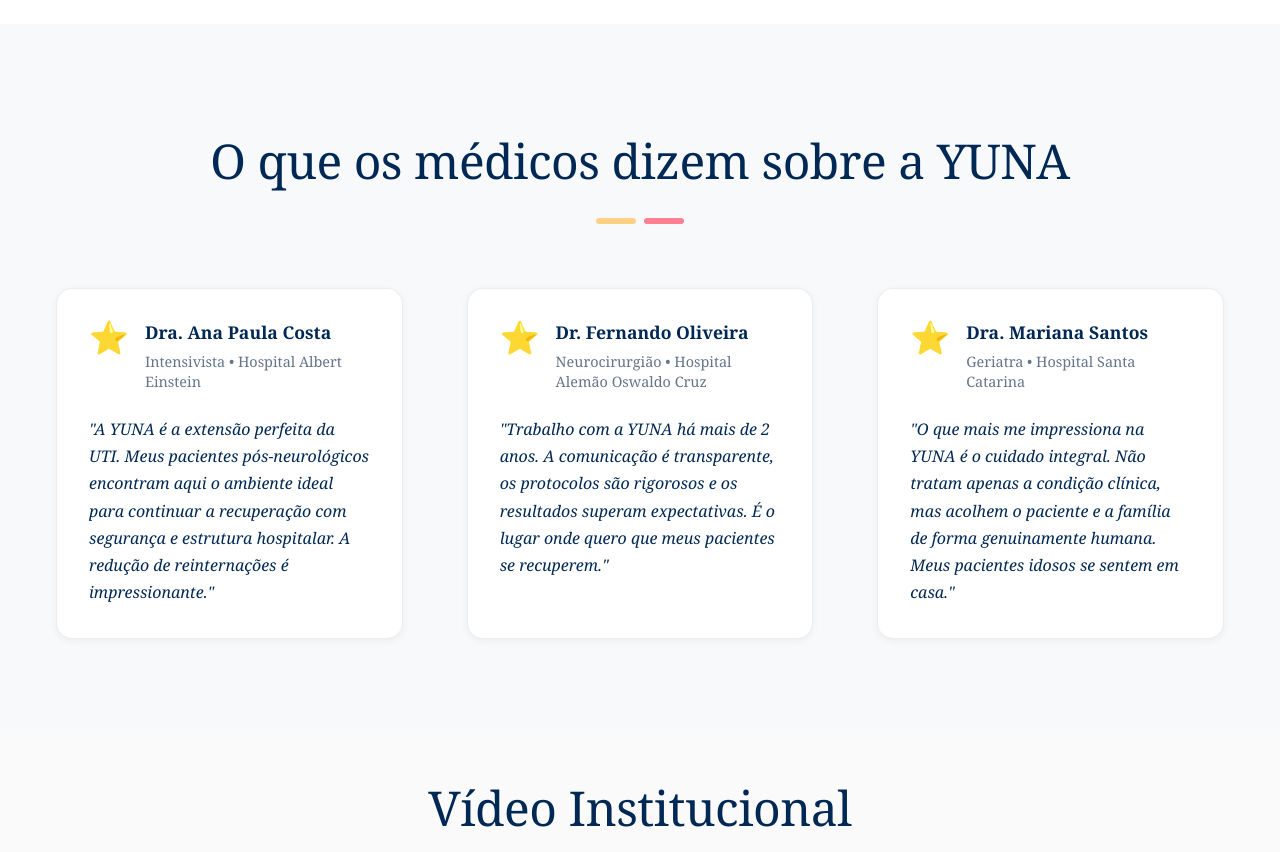
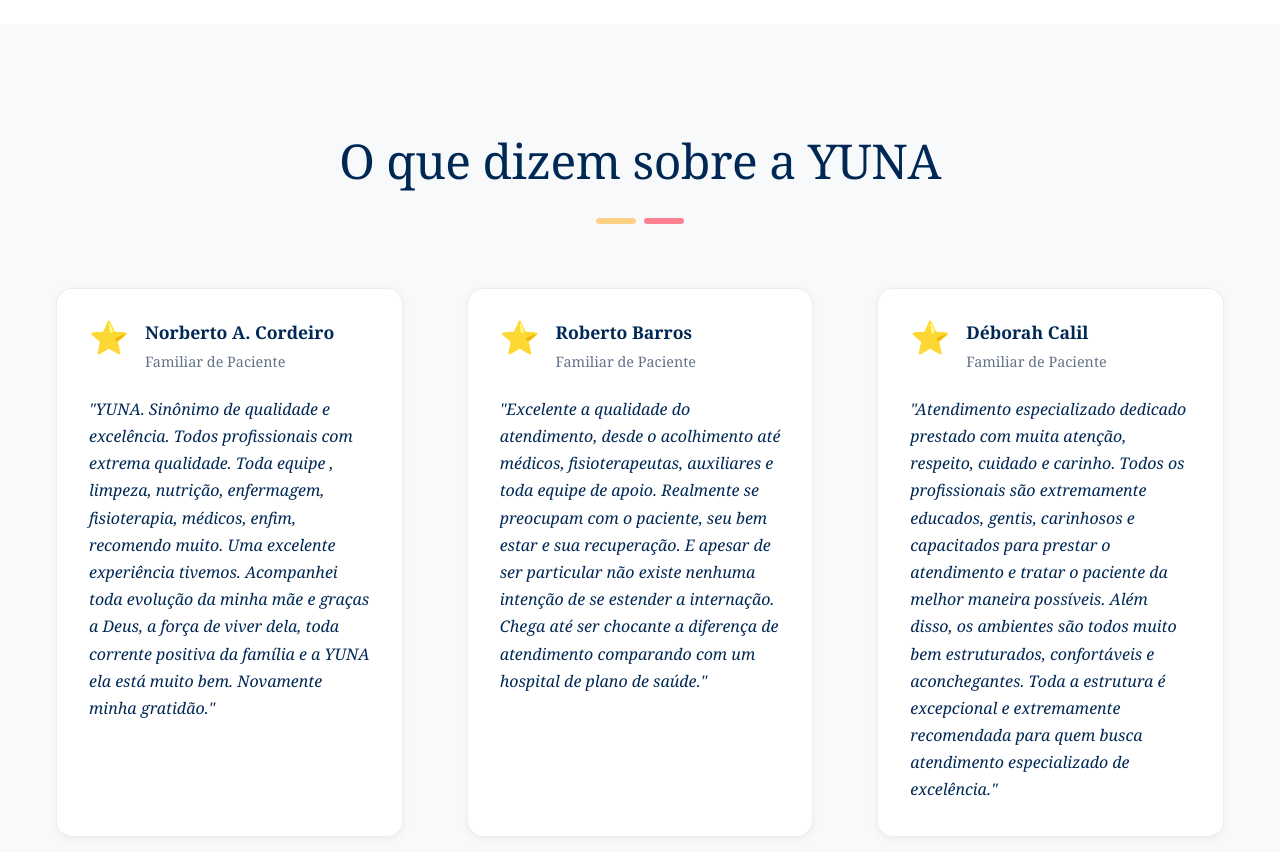
Before and after one commit to BelgosBrazil/yuna-v2, a website: page medicos.html in a window 1280 px wide. Shown: the part 5640-6492 px from the top of the page. Drawn offline with Linux system fonts and the light colour scheme; no server answers; a web font is replaced by a local one.

Commit message:
16:38 update alisson

```diff
--- a/medicos.css
+++ b/medicos.css
@@ -825,7 +825,7 @@
 
 .depoimentos-medicos-grid {
     display: grid;
-    grid-template-columns: repeat(auto-fit, minmax(320px, 1fr));
+    grid-template-columns: repeat(auto-fit, minmax(345px, 1fr));
     gap: var(--spacing-lg);
     margin-top: var(--spacing-lg);
 }
--- a/medicos.html
+++ b/medicos.html
@@ -488,7 +488,7 @@
     <section class="depoimentos-medicos-section">
         <div class="container">
             <div class="section-header">
-                <h2>O que os médicos dizem sobre a YUNA</h2>
+                <h2>O que dizem sobre a YUNA</h2>
                 <div class="divider"></div>
             </div>
 
@@ -498,11 +498,11 @@
                     <div class="depoimento-medico-header">
                         <span class="depoimento-medico-icon">⭐</span>
                         <div class="depoimento-medico-autor">
-                            <h3>Dra. Ana Paula Costa</h3>
-                            <p>Intensivista • Hospital Albert Einstein</p>
+                            <h3>Norberto A. Cordeiro</h3>
+                            <p>Familiar de Paciente</p>
                         </div>
                     </div>
-                    <p class="depoimento-medico-texto">"A YUNA é a extensão perfeita da UTI. Meus pacientes pós-neurológicos encontram aqui o ambiente ideal para continuar a recuperação com segurança e estrutura hospitalar. A redução de reinternações é impressionante."</p>
+                    <p class="depoimento-medico-texto">"YUNA. Sinônimo de qualidade e excelência. Todos profissionais com extrema qualidade. Toda equipe , limpeza, nutrição, enfermagem, fisioterapia, médicos, enfim, recomendo muito. Uma excelente experiência tivemos. Acompanhei toda evolução da minha mãe e graças a Deus, a força de viver dela, toda corrente positiva da família e a YUNA ela está muito bem. Novamente minha gratidão."</p>
                 </div>
 
                 <!-- Depoimento 2 -->
@@ -510,11 +510,11 @@
                     <div class="depoimento-medico-header">
                         <span class="depoimento-medico-icon">⭐</span>
                         <div class="depoimento-medico-autor">
-                            <h3>Dr. Fernando Oliveira</h3>
-                            <p>Neurocirurgião • Hospital Alemão Oswaldo Cruz</p>
+                            <h3>Roberto Barros</h3>
+                            <p>Familiar de Paciente</p>
                         </div>
                     </div>
-                    <p class="depoimento-medico-texto">"Trabalho com a YUNA há mais de 2 anos. A comunicação é transparente, os protocolos são rigorosos e os resultados superam expectativas. É o lugar onde quero que meus pacientes se recuperem."</p>
+                    <p class="depoimento-medico-texto">"Excelente a qualidade do atendimento, desde o acolhimento até médicos, fisioterapeutas, auxiliares e toda equipe de apoio. Realmente se preocupam com o paciente, seu bem estar e sua recuperação. E apesar de ser particular não existe nenhuma intenção de se estender a internação. Chega até ser chocante a diferença de atendimento comparando com um hospital de plano de saúde."</p>
                 </div>
 
                 <!-- Depoimento 3 -->
@@ -522,11 +522,11 @@
                     <div class="depoimento-medico-header">
                         <span class="depoimento-medico-icon">⭐</span>
                         <div class="depoimento-medico-autor">
-                            <h3>Dra. Mariana Santos</h3>
-                            <p>Geriatra • Hospital Santa Catarina</p>
+                            <h3>Déborah Calil</h3>
+                            <p>Familiar de Paciente</p>
                         </div>
                     </div>
-                    <p class="depoimento-medico-texto">"O que mais me impressiona na YUNA é o cuidado integral. Não tratam apenas a condição clínica, mas acolhem o paciente e a família de forma genuinamente humana. Meus pacientes idosos se sentem em casa."</p>
+                    <p class="depoimento-medico-texto">"Atendimento especializado dedicado prestado com muita atenção, respeito, cuidado e carinho. Todos os profissionais são extremamente educados, gentis, carinhosos e capacitados para prestar o atendimento e tratar o paciente da melhor maneira possíveis. Além disso, os ambientes são todos muito bem estruturados, confortáveis e aconchegantes. Toda a estrutura é excepcional e extremamente recomendada para quem busca atendimento especializado de excelência."</p>
                 </div>
             </div>
         </div>
```
